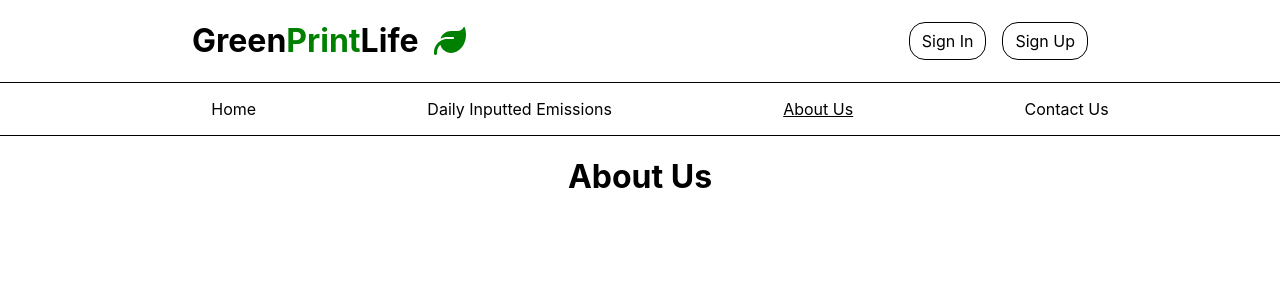
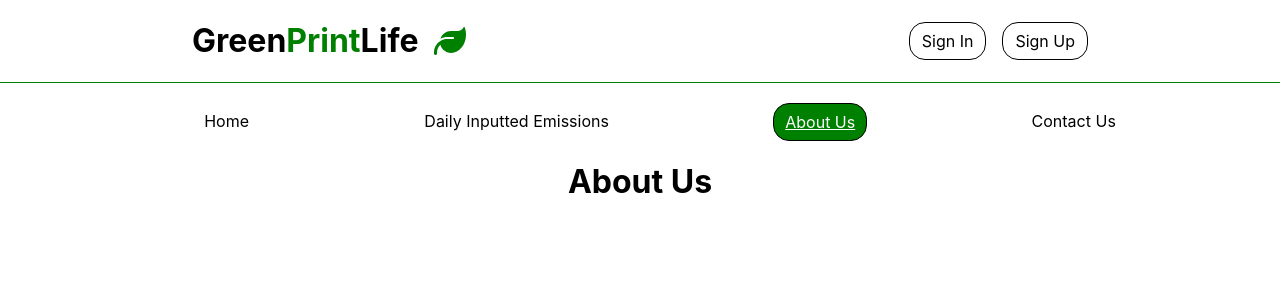
Before and after one commit to hgao080/DEVS-hack-a-thon, a React (Create React App) app in the folder carbon-calculator/: page /about in a window 1280 px wide. Shown: the top 300 px of the page. Built offline with nearby package versions, Linux system fonts and the light colour scheme.

Commit message:
wauodhsoua

```diff
--- a/carbon-calculator/src/ComponentStyles/Header.module.css
+++ b/carbon-calculator/src/ComponentStyles/Header.module.css
@@ -41,4 +41,9 @@ ul {
 
 .buttons > li:hover {
   cursor: pointer;
+  transform: translateY(-2px);
+  transition: transform 0.4s ease-out;
+  background-color: green;
+  color: white;
+  border-color: white;
 }
--- a/carbon-calculator/src/ComponentStyles/Nav.module.css
+++ b/carbon-calculator/src/ComponentStyles/Nav.module.css
@@ -1,23 +1,32 @@
 .nav {
-  border-top: 1px solid black;
-  border-bottom: 1px solid black;
+  border-top: 1px green solid;
 }
 
 .buttons {
   display: flex;
   flex-direction: row;
   justify-content: space-evenly;
-}
-
-Link {
-  text-decoration: none;
+  margin: 20px 0;
 }
 
 .buttons #active {
-  color: black;
+  color: white;
+  background-color: green;
   text-decoration: underline;
+  text-align: center;
+  border: 1px solid black;
+  border-radius: 1rem;
+}
+
+.buttons li {
+  padding: 0.5rem 0.7rem;
 }
 
 .buttons > li:hover {
   cursor: pointer;
+  transform: translateY(-2px);
+  transition: transform 0.4s ease-out;
+  background-color: green;
+  color: white;
+  border-color: white;
 }
--- a/carbon-calculator/src/ComponentStyles/Title.module.css
+++ b/carbon-calculator/src/ComponentStyles/Title.module.css
@@ -1,8 +1,7 @@
 .container {
   position: relative;
-  width: 75%;
+  width: 100%;
   margin: auto;
-  margin-top: 2rem;
 }
 
 .main_image {
@@ -16,5 +15,5 @@
   top: 40%;
   left: 50%;
   transform: translate(-50%, -50%);
-  color: rgb(0, 88, 0);
+  color: white;
 }
--- a/carbon-calculator/src/Components/Nav.js
+++ b/carbon-calculator/src/Components/Nav.js
@@ -5,7 +5,7 @@ const Nav = () => {
   return (
     <nav className={styles.nav}>
       <ul className={styles.buttons}>
-        <Link to="/" style={{ textDecoration: 'none', color: "black" }}><li id={styles[window.location.pathname == "/" ? "active" : ""]}>Home</li></Link>
+        <Link to="/" style={{ textDecoration: 'none', color: "black" }}><li id={styles[window.location.pathname == "/" ? "active" : ""]} className={styles.button}>Home</li></Link>
         <Link to="/daily" style={{ textDecoration: 'none', color: "black" }}><li id={styles[window.location.pathname == "/daily" ? "active" : ""]}>Daily Inputted Emissions</li></Link>
         <Link to="/about" style={{ textDecoration: 'none', color: "black" }}><li id={styles[window.location.pathname == "/about" ? "active" : ""]}>About Us</li></Link>
         <Link to="/contact" style={{ textDecoration: 'none', color: "black" }}><li id={styles[window.location.pathname == "/contact" ? "active" : ""]}>Contact Us</li></Link>
--- a/carbon-calculator/src/Components/Title.js
+++ b/carbon-calculator/src/Components/Title.js
@@ -3,7 +3,7 @@ import styles from "../ComponentStyles/Title.module.css"
 const Title = () => {
   return (
     <div className={styles.container}>
-      <img src="/mainimage.png" alt="Carbon Emission" className={styles.main_image}/>
+      <img src="/R.png" alt="Carbon Emission" className={styles.main_image}/>
       <h1 className={styles.text}>Making Earth Greener</h1>
     </div>
   );
```
Also changed, not shown: carbon-calculator/public/mainimage.png (deleted), 1 other file (tests, documents, lock files or other folders).
